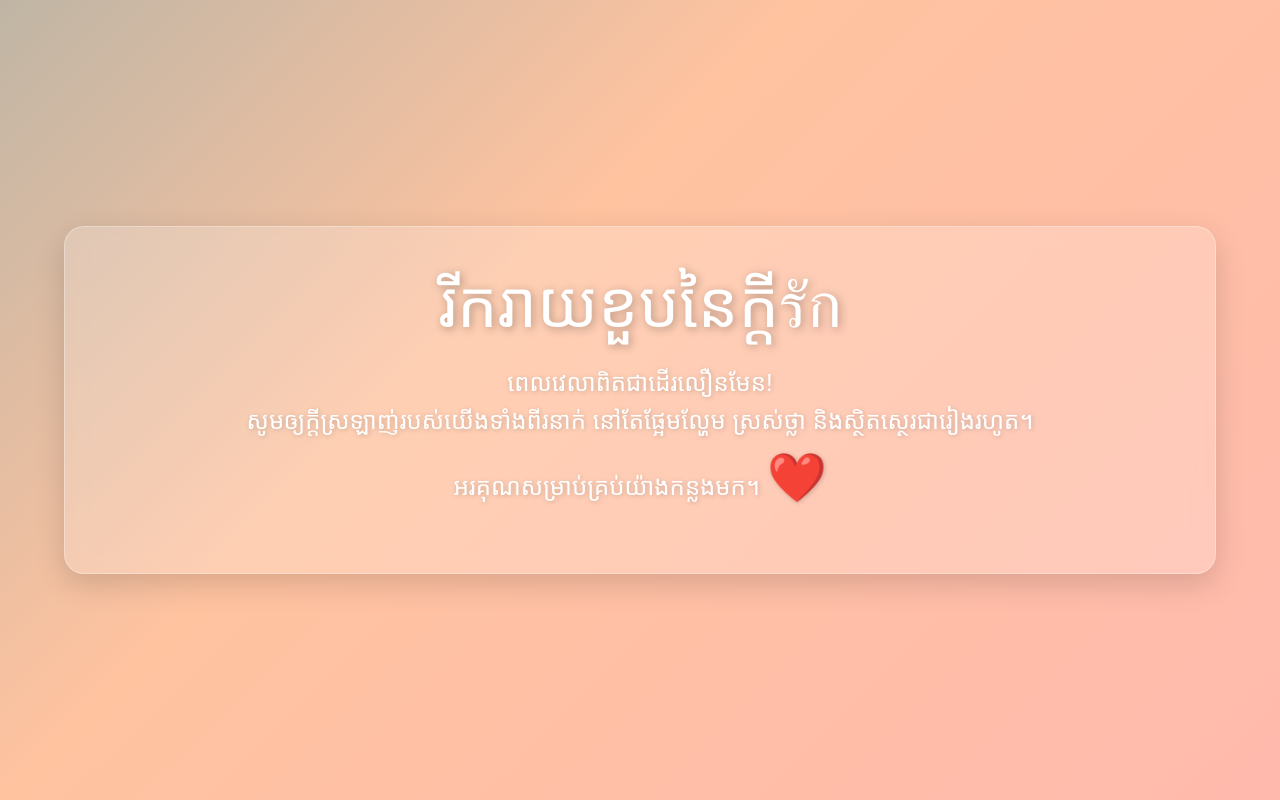
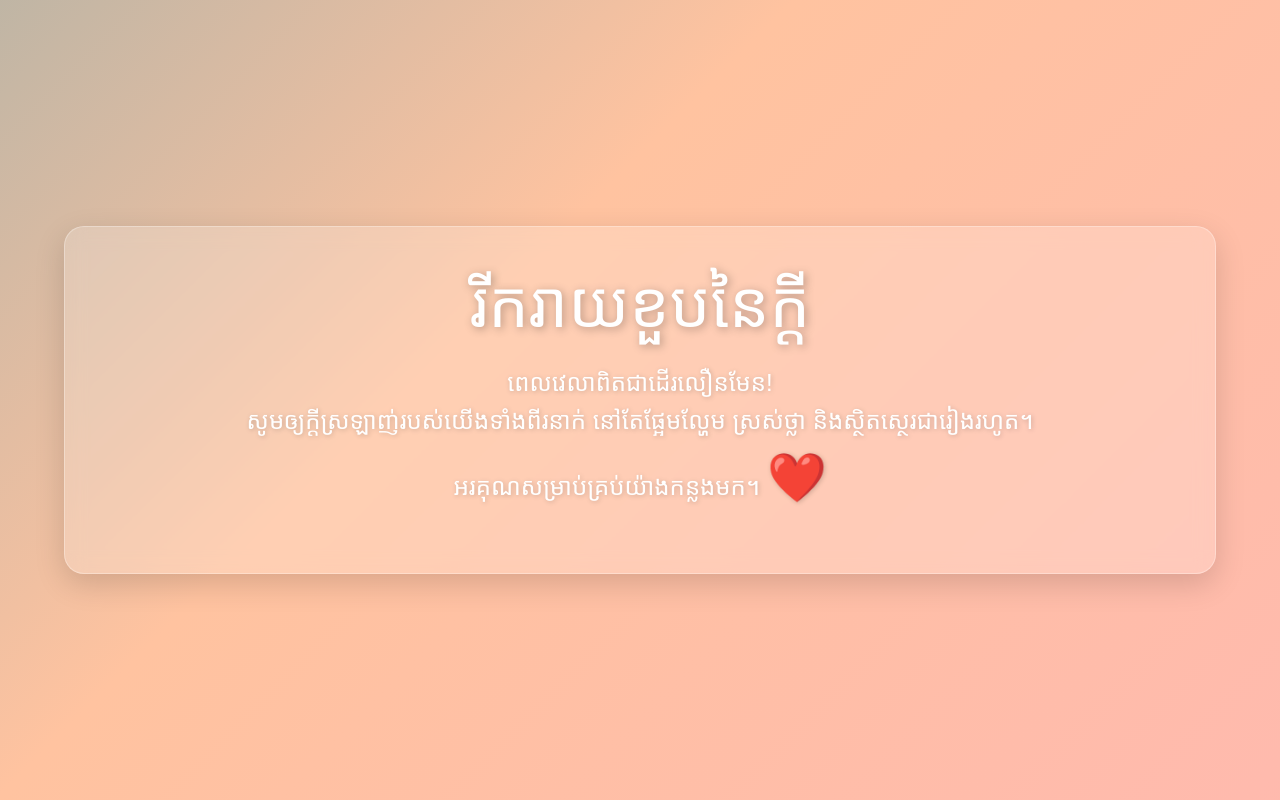
Before and after one commit to kim-hak007/love, a plain HTML site: page index.html in a window 1280 px wide. Drawn offline with nearby package versions, Linux system fonts and the light colour scheme; a web font is replaced by a local one.

Commit message:
Fix HTML structure and improve content

```diff
--- a/index.html
+++ b/index.html
@@ -112,7 +112,7 @@
 <body>
 
     <div class="container">
-        <h1>រីករាយខួបនៃក្តីรัก</h1>
+        <h1>រីករាយខួបនៃក្តី</h1>
         <p>
             ពេលវេលាពិតជាដើរលឿនមែន!<br>
             សូមឲ្យក្តីស្រឡាញ់របស់យើងទាំងពីរនាក់ នៅតែផ្អែមល្ហែម ស្រស់ថ្លា និងស្ថិតស្ថេរជារៀងរហូត។<br>
```
